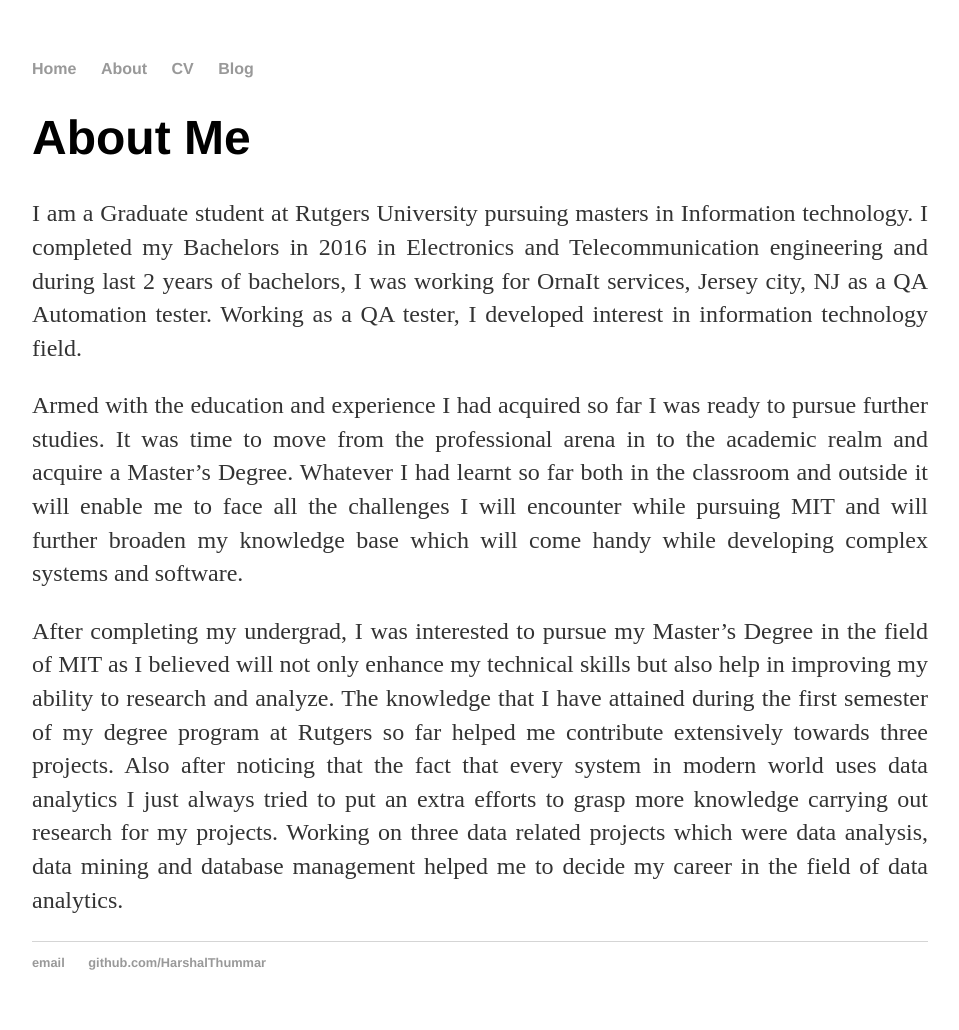
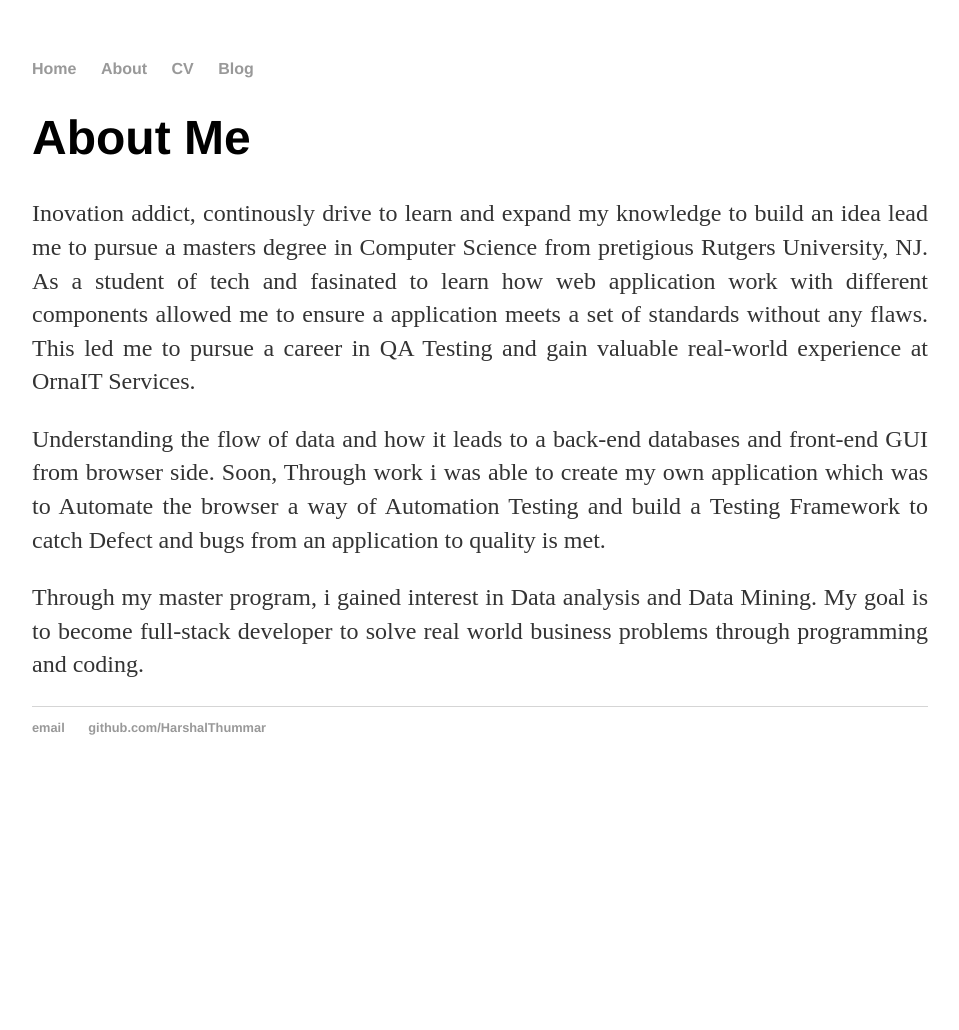
Before and after one commit to HarshalThummar/harshalthummar.github.io, a Jekyll site: the page built from about/index.html, in a window 1280 px wide. Shown: the whole page, without its empty margins (160-1119 px from the left). Built offline with Jekyll 4.4.1, drawn with Linux system fonts in a browser that asks for light colours; after the commit the page ends 900 px from its top, so only the background shows below that.

Commit message:
Update index.html

```diff
--- a/about/index.html
+++ b/about/index.html
@@ -5,7 +5,7 @@ title: About Harshal Thummar
 
 	<div class ="about">
 		<h1> About Me</h1>
-			<p align="justify">I am a Graduate student at Rutgers University pursuing masters in Information technology. I completed my Bachelors in 2016 in Electronics and Telecommunication engineering and during last 2 years of bachelors, I was working for OrnaIt services, Jersey city, NJ as a QA Automation tester. Working as a QA tester, I developed interest in information technology field.</p>
-			<p align="justify">Armed with the education and experience I had acquired so far I was ready to pursue further studies. It was time to move from the professional arena in to the academic realm and acquire a Master’s Degree. Whatever I had learnt so far both in the classroom and outside it will enable me to face all the challenges I will encounter while pursuing MIT and will further broaden my knowledge base which will come handy while developing complex systems and software.</p>
-			<p align="justify">After completing my undergrad, I was interested to pursue my Master’s Degree in the field of MIT as I believed will not only enhance my technical skills but also help in improving my ability to research and analyze. The knowledge that I have attained during the first semester of my degree program at Rutgers so far helped me contribute extensively towards three projects. Also after noticing that the fact that every system in modern world uses data analytics I just always tried to put an extra efforts to grasp more knowledge carrying out research for my projects. Working on three data related projects which were data analysis, data mining and database management helped me to decide my career in the field of data analytics.</p>
+			<p align="justify">	Inovation addict, continously drive to learn and expand my knowledge to build an idea lead me to pursue a masters degree in Computer Science from pretigious Rutgers University, NJ. As a student of tech and fasinated to learn how web application work with different components allowed me to ensure a application meets a set of standards without any flaws. This led me to pursue a career in QA Testing and gain valuable real-world experience at OrnaIT Services.</p>
+			<p align="justify">	Understanding the flow of data and how it leads to a back-end databases and front-end GUI from browser side. Soon, Through work i was able to create my own application which was to Automate the browser a way of Automation Testing and build a Testing Framework to catch Defect and bugs from an application to quality is met.</p>
+			<p align="justify">	Through my master program, i gained interest in Data analysis and Data Mining. My goal is to become full-stack developer to solve real world business problems through programming and coding. </p>
 	</div>
```
